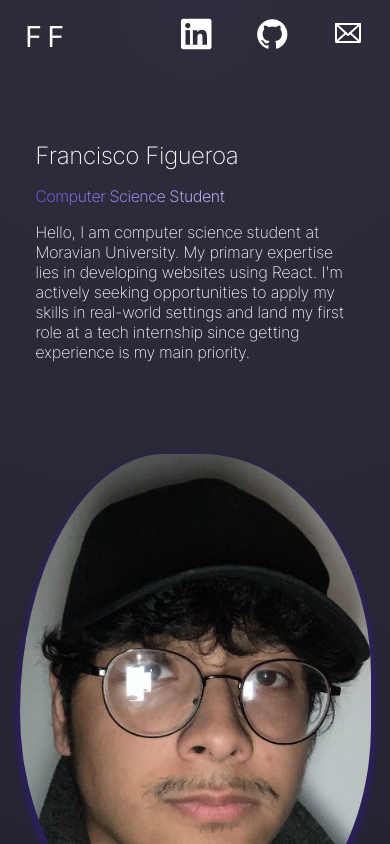
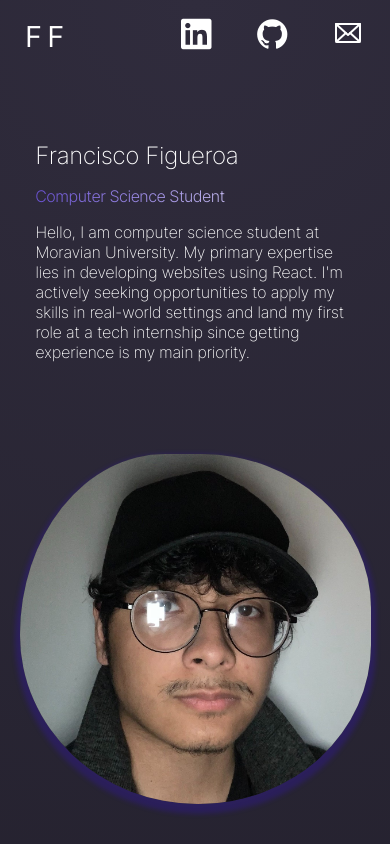
Before and after one commit to FranThe3rd/francisco-portfolio, a React (Create React App) app: page / in a window 390 px wide. Shown: the top 844 px of the page. Built offline with nearby package versions, Linux system fonts and the light colour scheme.

Commit message:
fixed some css issues

```diff
--- a/src/App.css
+++ b/src/App.css
@@ -559,12 +559,19 @@ color: white;
   }
 
 
+
 }
 
 @media screen and (max-width: 600px){
   .app-hero-text p {
     width: 90%;
   }
+
+  .blob {
+    height: 350px;
+
+  }
+
 
   .app-hero-grid {
     margin-top: 51px;
```
